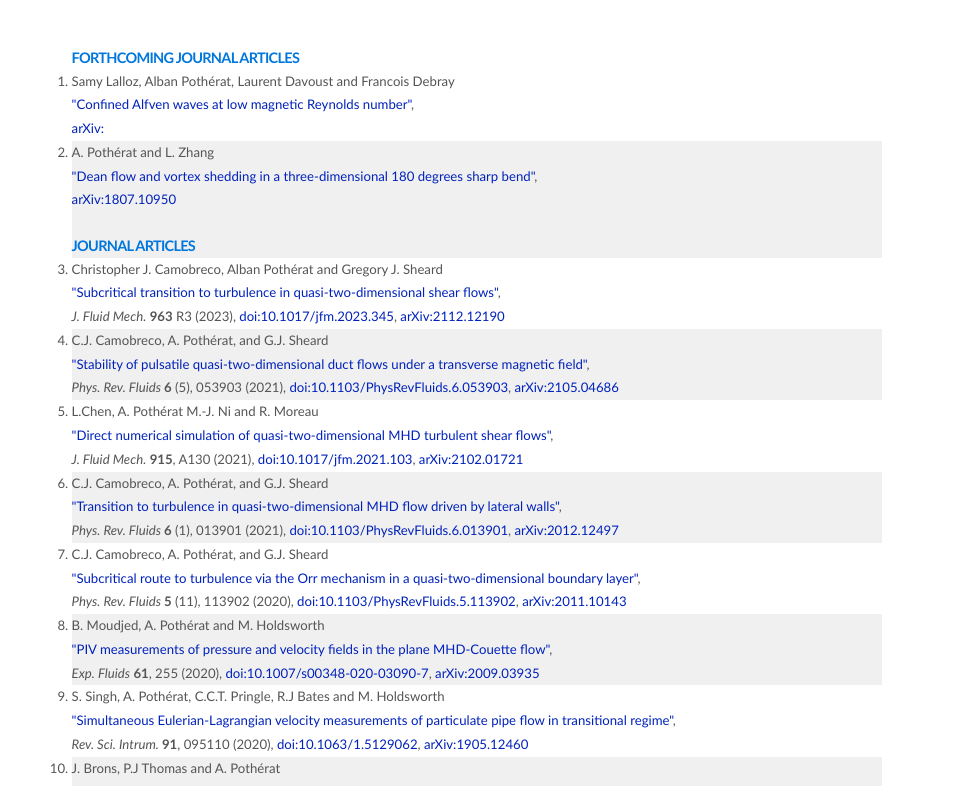
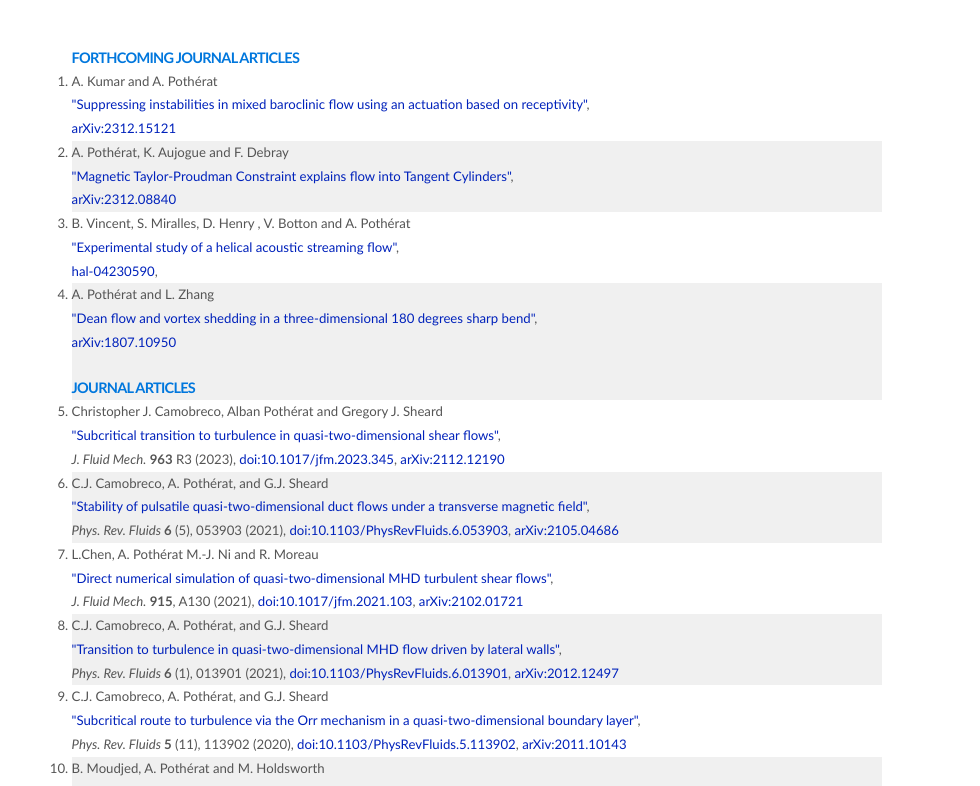
Before and after one commit to albanpotherat/magnetofludyn, a plain HTML site: page publications.html in a window 1280 px wide. Shown: the part 314-1100 px from the top of the page, without its empty margins (158-1138 px from the left). Drawn offline with Linux system fonts and the light colour scheme; a script that the page names is missing.

Commit message:
Add files via upload

```diff
--- a/publications.html
+++ b/publications.html
@@ -68,13 +68,37 @@ Released   : 20080227
 	<br>
 -->
 
-<li class="altern">Samy Lalloz, Alban Poth&#233;rat, Laurent Davoust and Francois Debray<br>
+<!--<li class="altern">Samy Lalloz, Alban Poth&#233;rat, Laurent Davoust and Francois Debray<br>
 <a name=lpdd2023_jfm>"Confined Alfven waves at low magnetic Reynolds number"</a>, <br>
-<!--<cite> J. Fluid Mech.</cite> <b>963</b> R3 (2023),
+<cite> J. Fluid Mech.</cite> <b>963</b> R3 (2023),
 <a href=https://doi.org/10.1017/jfm.2023.345>doi:10.1017/jfm.2023.345</a>,
---><a href="http://arxiv.org/abs/">arXiv:</a>
+<a href="http://arxiv.org/abs/">arXiv:</a>
 <!--<a href=publications_files/cps2023_jfm.pdf>pdf</a>-->
 
+
+<li class="altern">A. Kumar and A. Poth&#233;rat<br>
+<a name=kup2023_jfm>"Suppressing instabilities in mixed baroclinic flow using an actuation based on receptivity"</a>, <br>
+<!-- J. Fluid Mech.	Under review -->
+<!--<a href=https://doi.org/>doi:</a>,-->
+<a href="https://arxiv.org/abs/2312.15121">arXiv:2312.15121</a>
+<!--<a href=publications_files/zp2018_jfm.pdf>pdf</a>-->
+
+
+<li class="altern">A. Poth&#233;rat, K. Aujogue and F. Debray<br>
+<a name=pad2023_prl>"Magnetic Taylor-Proudman Constraint explains flow into Tangent Cylinders"</a>, <br>
+<!-- J. Fluid Mech.	Under review -->
+<!--<a href=https://doi.org/>doi:</a>,-->
+<a href="https://arxiv.org/abs/2312.08840">arXiv:2312.08840</a>
+<!--<a href=publications_files/zp2018_jfm.pdf>pdf</a>-->
+
+
+<li class="altern"> B. Vincent, S. Miralles, D. Henry , V. Botton and A. Poth&#233;rat<br>
+<a name=pad2023_prl>"Experimental study of a helical acoustic streaming flow"</a>, <br>
+<!-- J. Fluid Mech.	Under review -->
+<a href=https://hal.science/hal-04230590/>hal-04230590</a>,
+<!--<a href=https://doi.org/>doi:</a>,-->
+<!--<a href="https://arxiv.org/abs/2312.08840">arXiv:2312.08840</a>-->
+<!--<a href=publications_files/zp2018_jfm.pdf>pdf</a>-->
 
 <li class="altern">A. Poth&#233;rat and L. Zhang<br>
 	<a name=zp2018_jfm>"Dean flow and vortex shedding in a three-dimensional 180 degrees sharp bend"</a>, <br>
```
